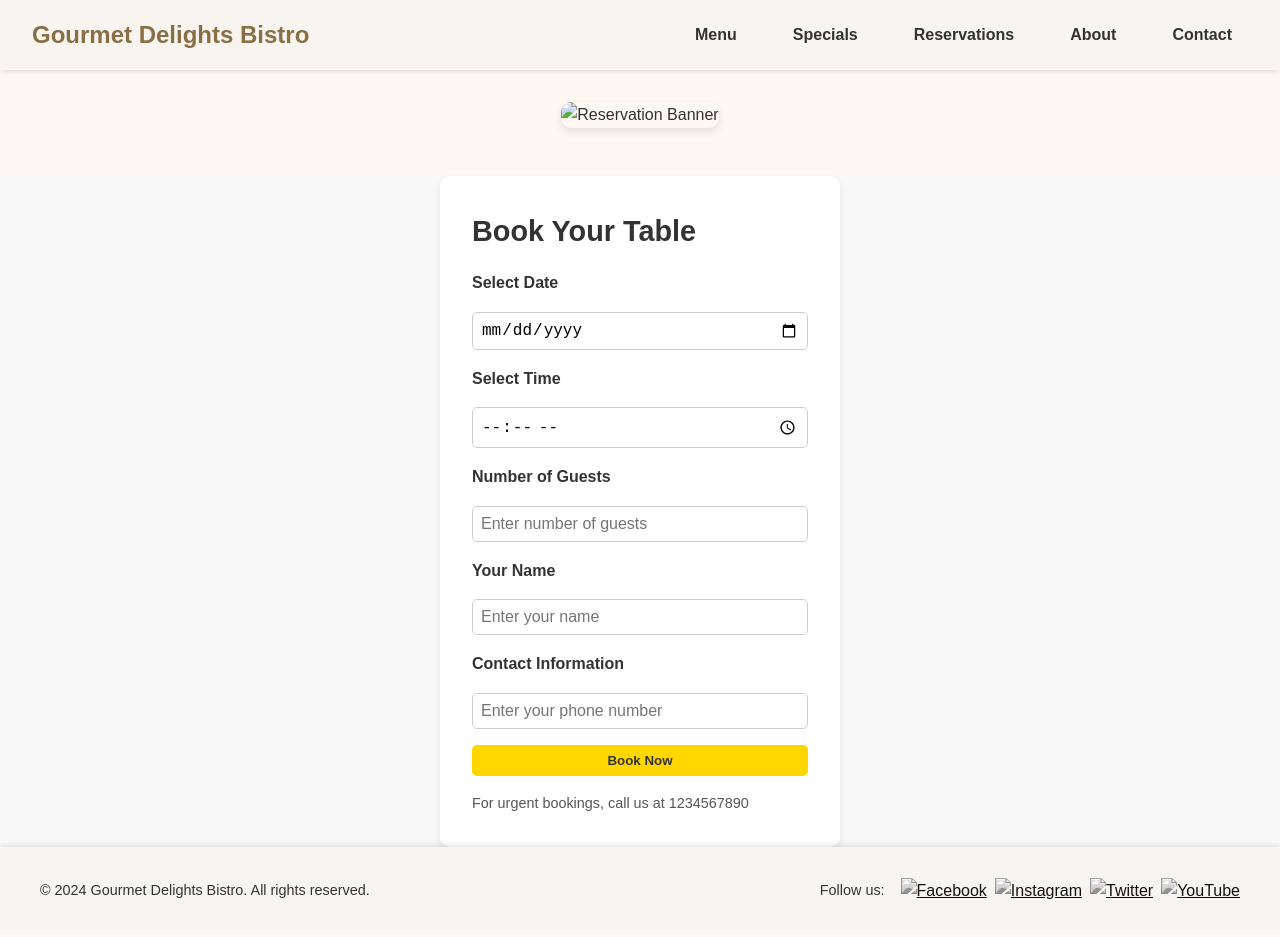
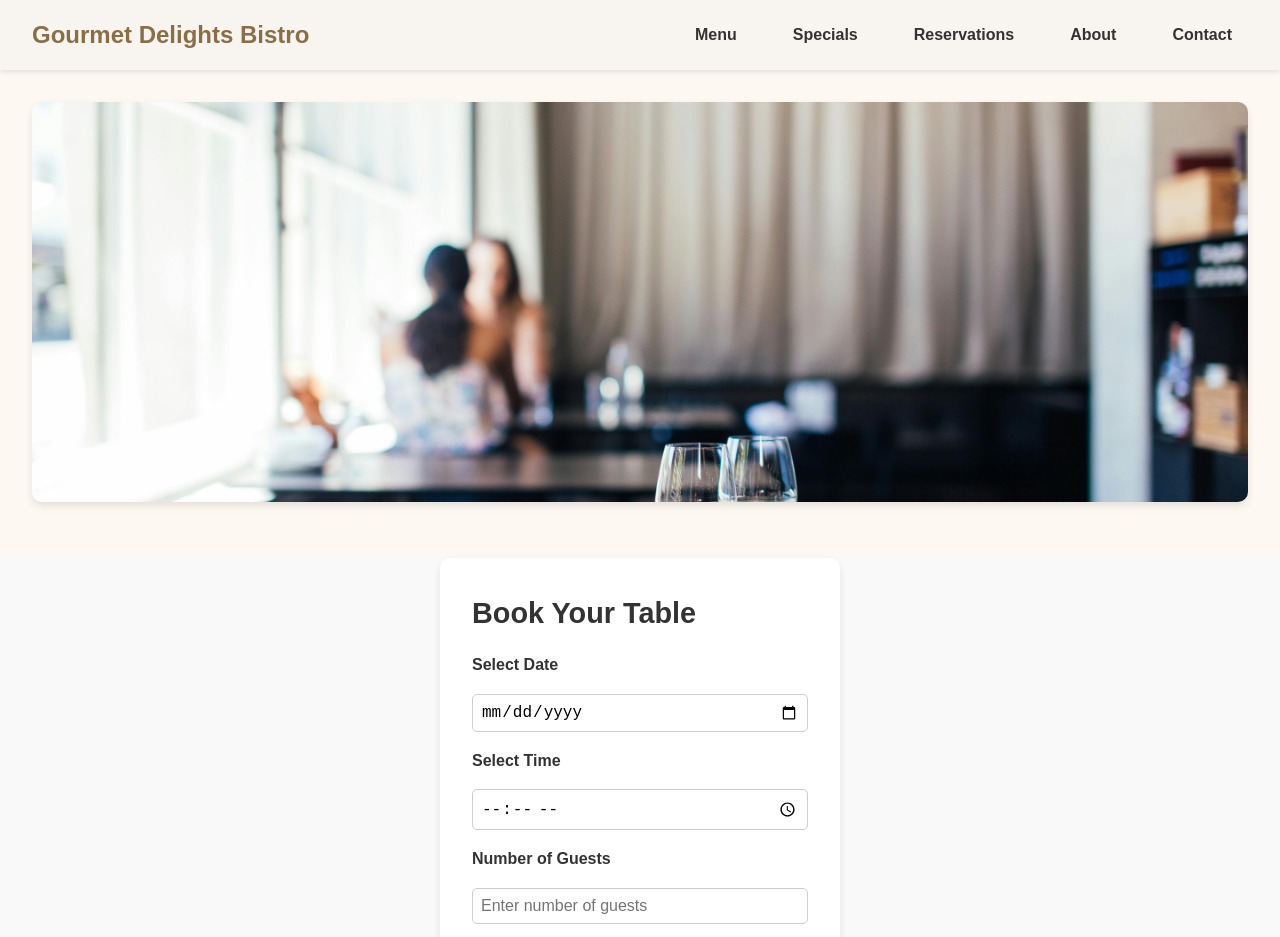
Before and after one commit to AbhishekJoshi1999/Static_Website, a plain HTML site: page reservation.html in a window 1280 px wide. Shown: the top 937 px of the page. Drawn offline with Linux system fonts and the light colour scheme; files that its build step writes are made by us from their sources.

Commit message:
Update reservation.html

```diff
--- a/reservation.html
+++ b/reservation.html
@@ -4,9 +4,9 @@
   <meta charset="UTF-8">
   <meta name="viewport" content="width=device-width, initial-scale=1.0">
   <title>Gourmet Delights Bistro - Reservations</title>
-  <link rel="stylesheet" href="styles/styles.css">
-  <script src="scripts/reserve.js" defer></script>
-  <script src="scripts/nav.js"></script>
+  <link rel="stylesheet" href="styles.css">
+  <script src="reserve.js" defer></script>
+  <script src="nav.js"></script>
 </head>
 <body>
   <!-- Navigation Bar-->
@@ -36,7 +36,7 @@
   <section class="reservation-banner">
     <!-- Reservation Image -->
     <div class="reservation-image">
-      <img src="images/reserve.jpg" alt="Reservation Banner">
+      <img src="reserve.jpg" alt="Reservation Banner">
     </div>
     </section>
 
@@ -75,10 +75,10 @@
       <!-- Social Media Links -->
       <nav class="footer-right">
         <span>Follow us:</span>
-        <a href="https://www.facebook.com//"><img src="images/facebook-icon.png" alt="Facebook"></a>
-        <a href="https://www.instagram.com/"><img src="images/insta-icon.png" alt="Instagram"></a>
-        <a href="https://x.com/?lang=en"><img src="images/X-icon.png" alt="Twitter"></a>
-        <a href="https://www.youtube.com/"><img src="images/yt-icon.png" alt="YouTube"></a>
+        <a href="https://www.facebook.com//"><img src="facebook-icon.png" alt="Facebook"></a>
+      <a href="https://www.instagram.com/"><img src="insta-icon.png" alt="Instagram"></a>
+      <a href="https://x.com/?lang=en"><img src="X-icon.png" alt="Twitter"></a>
+      <a href="https://www.youtube.com/"><img src="yt-icon.png" alt="YouTube"></a>
       </nav>
     </div>
   </footer>
```
